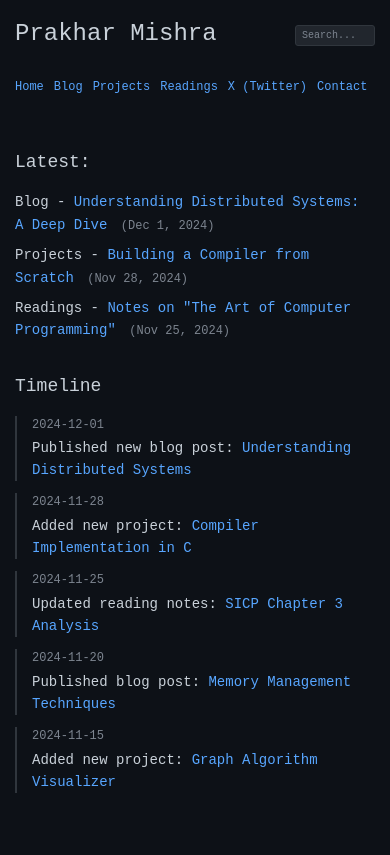
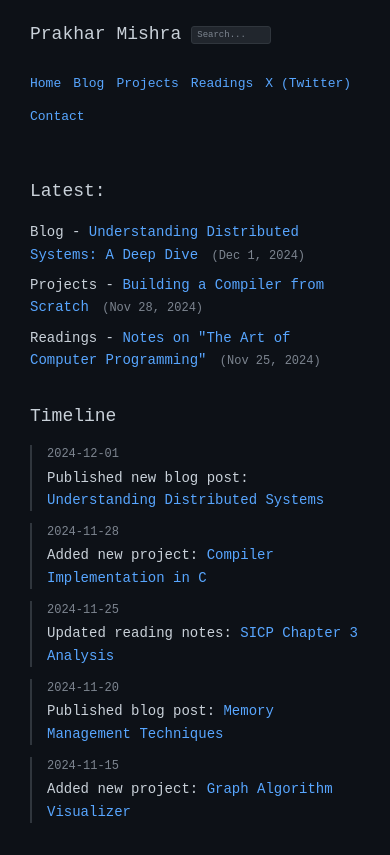
Before and after one commit to prakhars-website/website, a plain HTML site: page index.html in a window 390 px wide. Drawn offline with Linux system fonts and the light colour scheme.

Commit message:
Update index.html

```diff
--- a/index.html
+++ b/index.html
@@ -28,9 +28,9 @@
 
         .header-top {
             display: flex;
-            justify-content: space-between;
             align-items: baseline;
             margin-bottom: 15px;
+            gap: 20px;
         }
 
         .search-container {
@@ -62,7 +62,7 @@
         nav {
             display: flex;
             flex-wrap: wrap;
-            gap: 15px;
+            gap: 20px;
         }
 
         nav a {
@@ -143,14 +143,34 @@
 
         /* Mobile responsiveness */
         @media (max-width: 600px) {
-            body {
-                padding: 15px 20px;
+            .search-bar {
+                width: 120px;
+                font-size: 11px;
+                padding: 5px 8px;
             }
 
+            h1 {
+                font-size: 20px;
+            }
+
+            nav {
+                gap: 15px;
+            }
+        }
+
+        @media (max-width: 480px) {
             .search-bar {
                 width: 100px;
-                font-size: 11px;
-                padding: 5px 8px;
+                font-size: 10px;
+                padding: 4px 6px;
+            }
+
+            .header-top {
+                gap: 15px;
+            }
+
+            h1 {
+                font-size: 18px;
             }
 
             nav {
@@ -162,23 +182,15 @@
             }
         }
 
-        @media (max-width: 480px) {
-            body {
-                padding: 15px 15px;
+        @media (max-width: 400px) {
+            .search-bar {
+                width: 80px;
+                font-size: 9px;
+                padding: 3px 5px;
             }
 
-            .search-bar {
-                width: 80px;
-                font-size: 10px;
-                padding: 4px 6px;
-            }
-
-            nav {
+            .header-top {
                 gap: 10px;
-            }
-
-            nav a {
-                font-size: 12px;
             }
         }
     </style>
```
